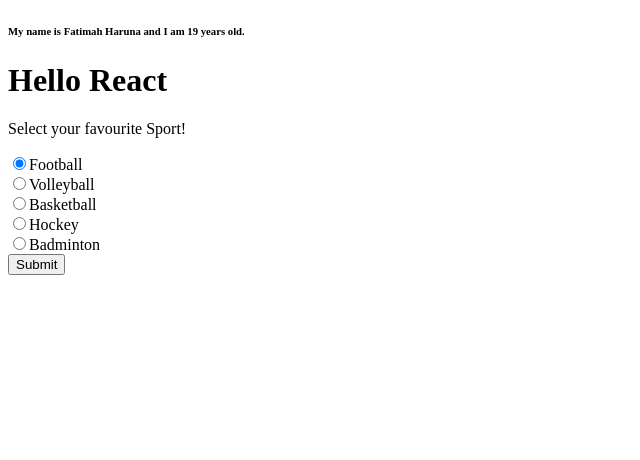
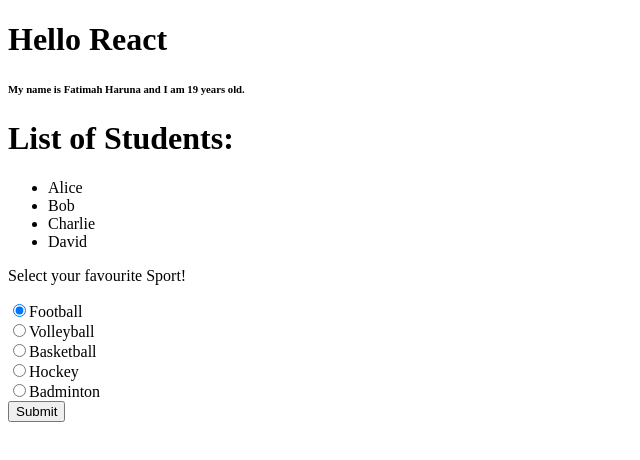
Before and after one commit to FatimahHaruna/REACT, a React (Vite) app: page / in a window 1280 px wide. Shown: the top 460 px of the page, without its empty margins (0-640 px from the left). Built offline with nearby package versions, Linux system fonts and the light colour scheme.

Commit message:
Rendering lists in React and Suspense

```diff
--- a/src/jsxbasics.jsx
+++ b/src/jsxbasics.jsx
@@ -1,10 +1,10 @@
 function Name() {
     const firstName = 'Fatimah';
     const lastName = 'Haruna';
-    const Age = 19;
+
     return (
         <>
-            <h6>My name is {firstName} {lastName} and I am {Age} years old.</h6>
+            <h6>My name is {firstName} {lastName} and I am {10 + 9} years old.</h6>
         </>
     )
 }
--- /dev/null
+++ b/src/list.jsx
@@ -0,0 +1,15 @@
+
+function List() {
+    const names = ["Alice", "Bob", "Charlie", "David"];
+    return (
+        <>
+            <h1>List of Students:</h1>
+            <ul>
+                {names.map((name, index) =>
+                <li key={index}>{name}</li>)}
+            </ul>
+        </>
+    )
+}
+
+export default List;
--- a/src/main.jsx
+++ b/src/main.jsx
@@ -1,14 +1,21 @@
 import { createRoot } from "react-dom/client"
 import Hello from "./App"
 import Name from "./jsxbasics"
+import List from "./list"
 import Sport from "./radio"
+import { Suspense } from "react"
 
 const root = createRoot(document.getElementById("root"))
 
 root.render(
   <>
+    <Hello />
     <Name />
-    <Hello />
+    <div>
+      <Suspense fallback={<div>Loading...</div>}>
+        <List />
+      </Suspense>
+    </div>
     <Sport />
   </>
 )
```
